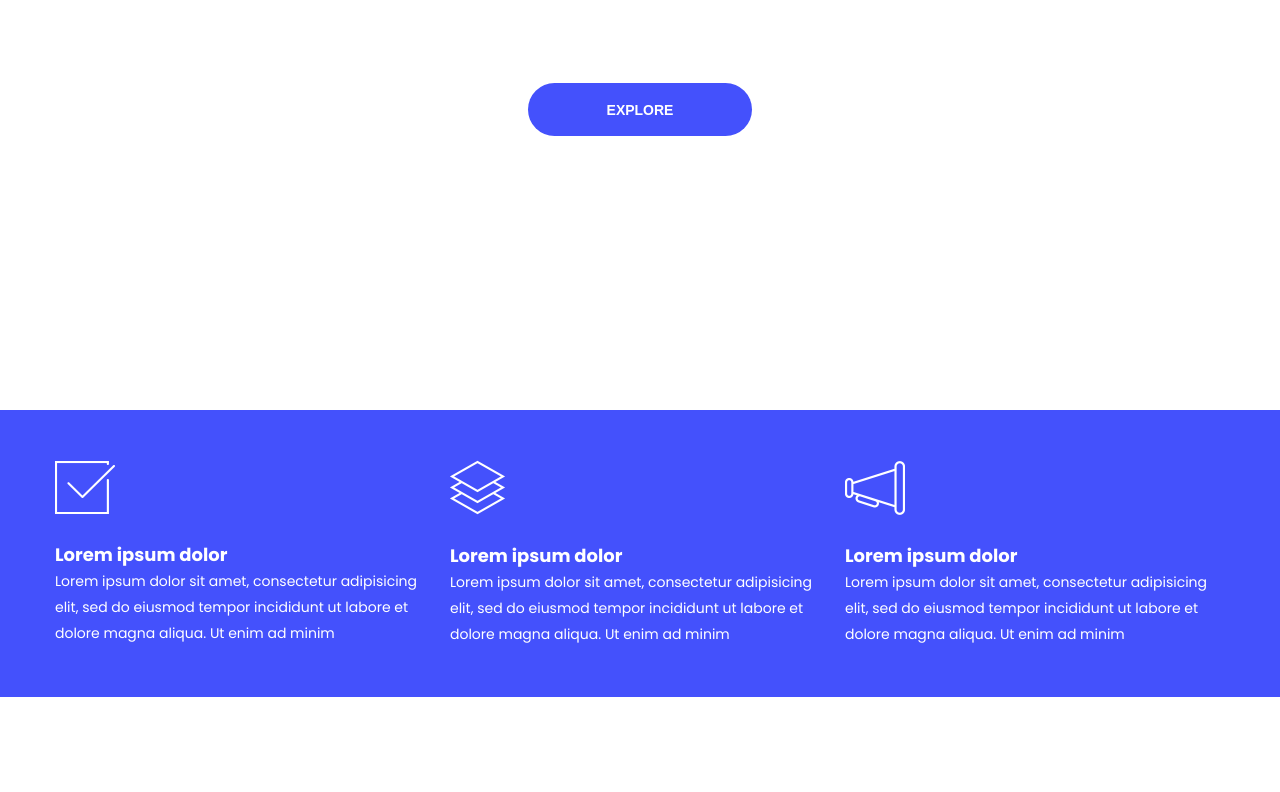
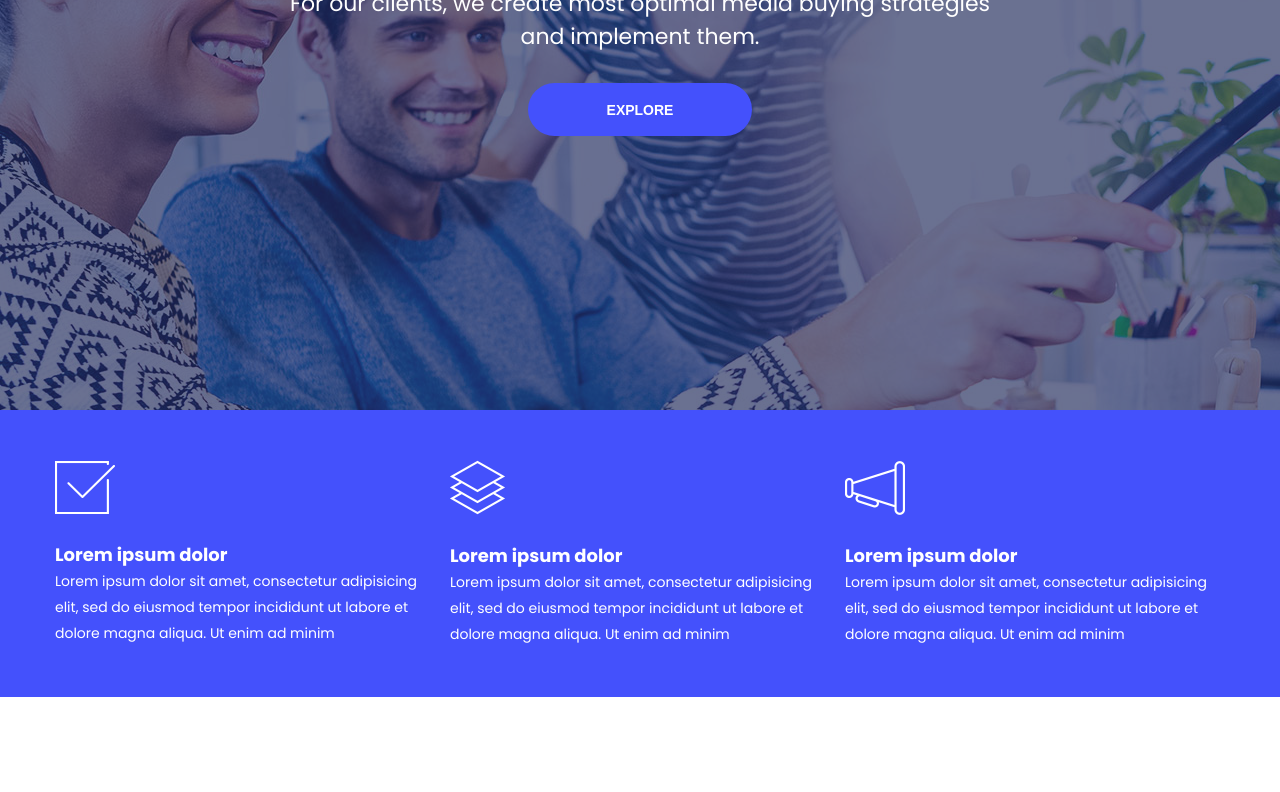
Before and after one commit to adesign079/armandevelope, a plain HTML site: page index.html in a window 1280 px wide. Shown: the part 390-1182 px from the top of the page. Drawn offline with nearby package versions, Linux system fonts and the light colour scheme; files that its build step writes are made by us from their sources.

Commit message:
Update _header.scss

```diff
--- a/sass/blocks/_header.scss
+++ b/sass/blocks/_header.scss
@@ -1,5 +1,5 @@
 .header {
-    background: url(././img/bg1.png) center (center/cover) no-repeat;
+    background: url(../img/bg1.png) center (center/cover) no-repeat;
     height: 800px;
     z-index: 5;
 }
```
